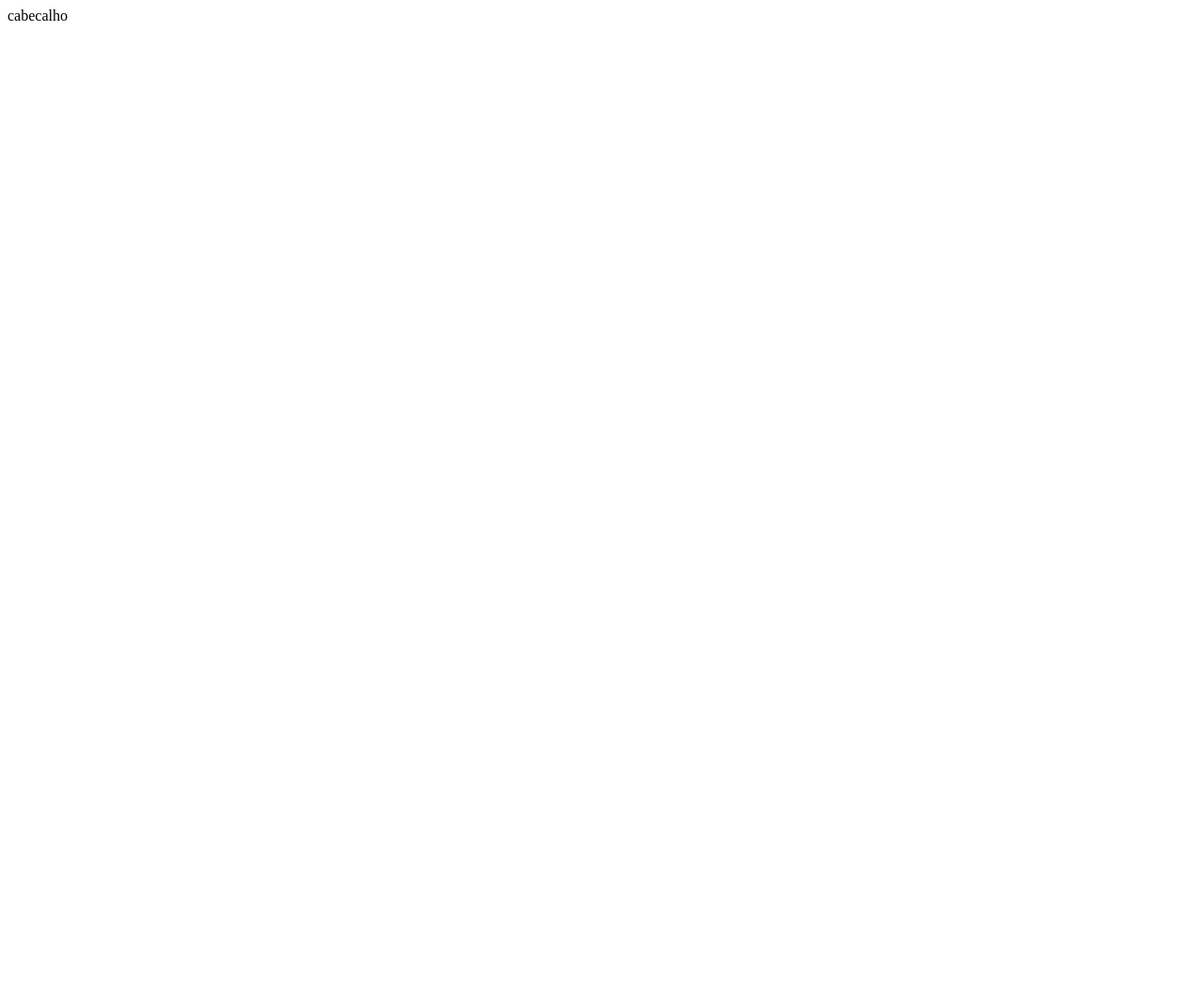
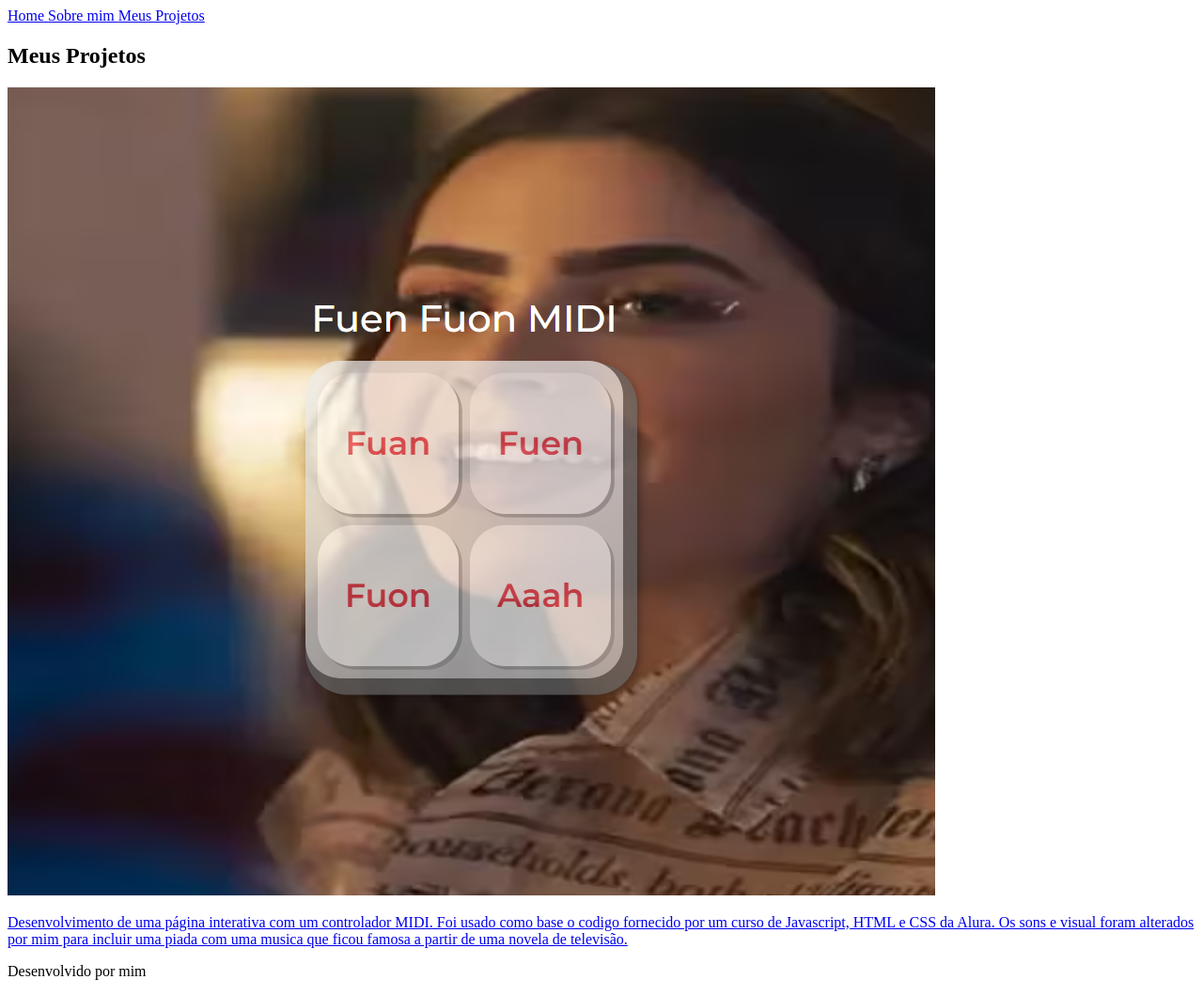
Before and after one commit to pauloviktwr/Portfloio, a plain HTML site: page projetos.html in a window 1280 px wide. Shown: the whole page at 94% size. Before the commit the page ends 800 px from the top, so only its background shows below. Drawn offline with Linux system fonts and the light colour scheme.

Commit message:
página projetos

```diff
--- a/projetos.html
+++ b/projetos.html
@@ -5,9 +5,33 @@
     <title>Projetos</title>
 </head>
 <body>
-<header>
-    cabecalho
+<header class="cabecalho">
+    <nav class="cabecalho__menu">
+        <a class="cabecalho__menu__link" href="index.html">
+            Home
+        </a>
+        <a class="cabecalho__menu__link" href="./about.html">
+            Sobre mim
+        </a>
+        <a class="cabecalho__menu__link" href="./projetos.html">
+            Meus Projetos
+        </a>
+    </nav>
 </header>
 
+<main class="projetos">
+    <section class="projetos__conteudo">
+        <h1>Meus Projetos</h1>
+        <div class="projeto">
+            <a href="https://fuefuon.vercel.app/" target="_blank">
+                <img src="assets/projeto1.png" alt="Projeto MIDI">
+                <p>Desenvolvimento de uma página interativa com um controlador MIDI. Foi usado como base o codigo fornecido por um curso de Javascript, HTML e CSS da Alura. Os sons e visual foram alterados por mim para incluir uma piada com uma musica que ficou famosa a partir de uma novela de televisão.</p>
+            </a>
+        </div>
+    </section>
+</main>
+<footer class="rodape">
+    <p>Desenvolvido por mim</p>
+</footer>
 </body>
 </html>
```
Also changed, not shown: assets/projeto1.png (added).
